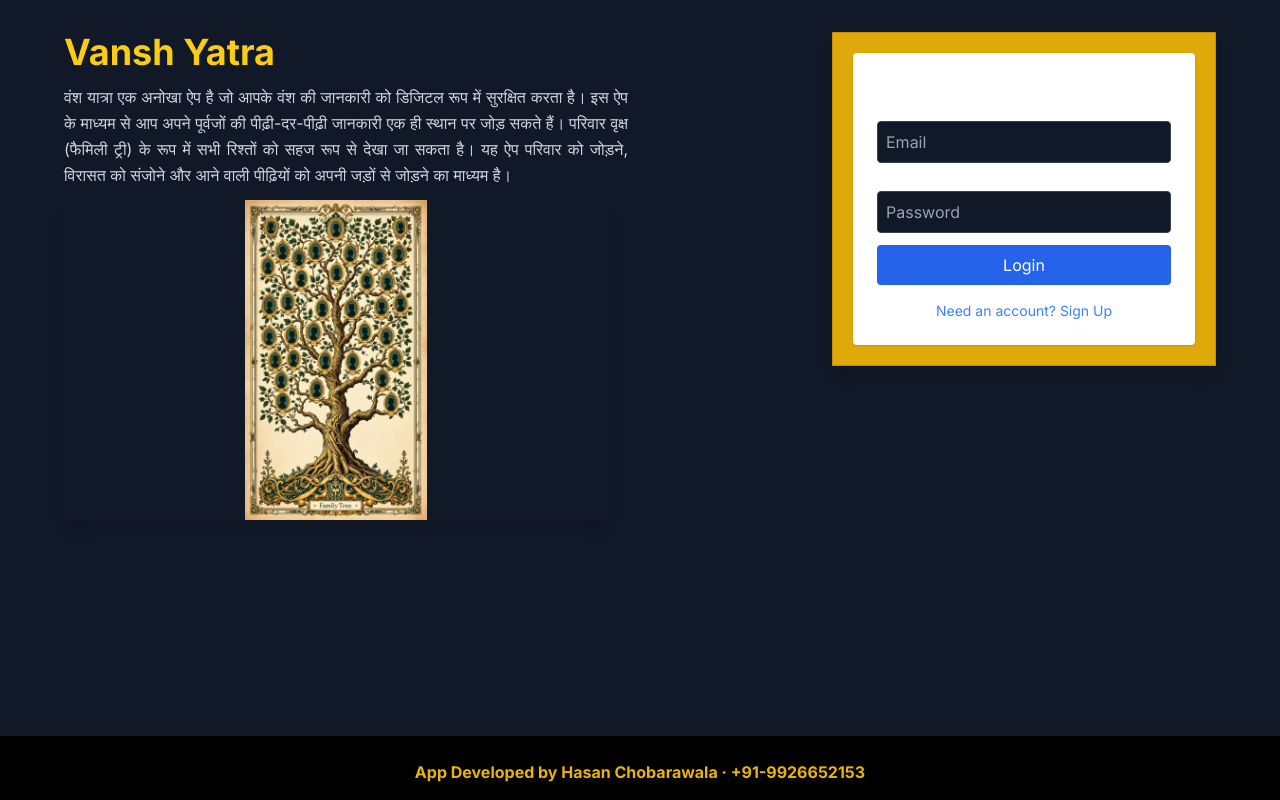
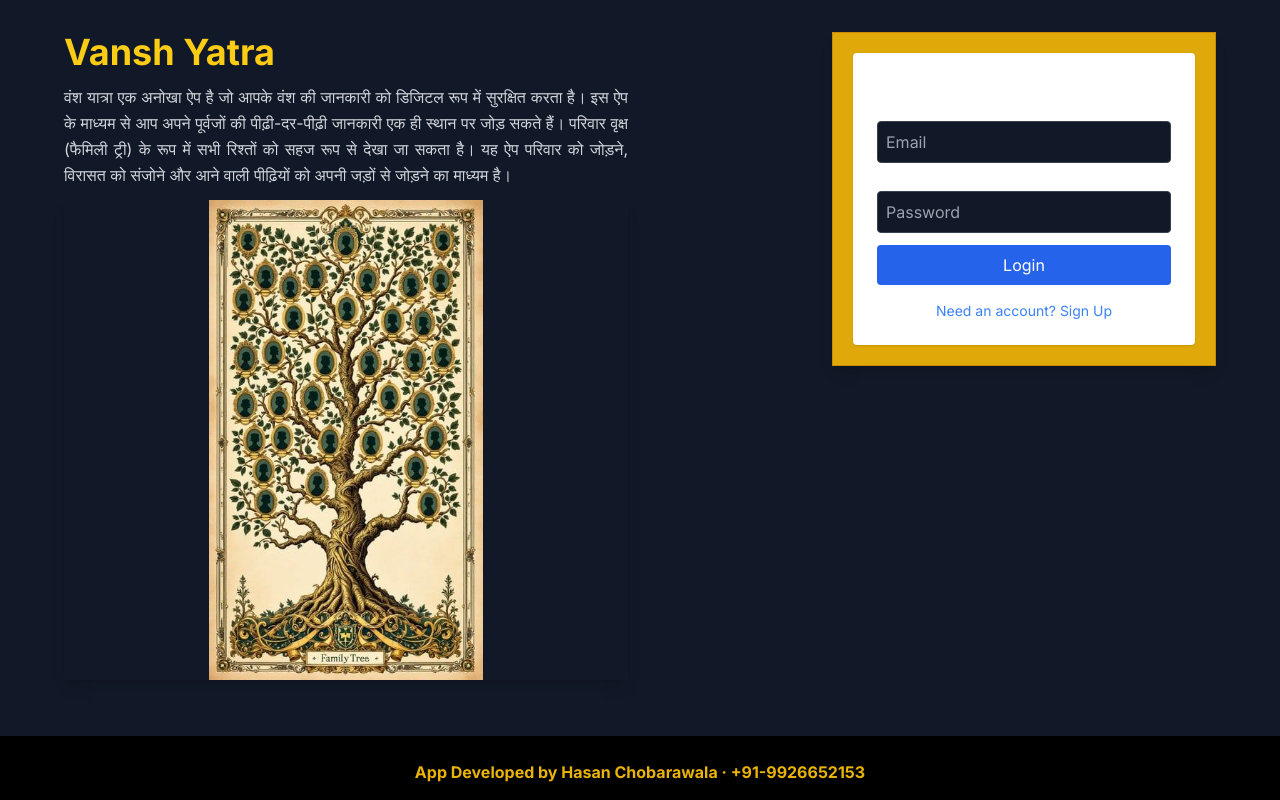
Before and after one commit to hasanchobarawala/Vansh-Yatra, a Next.js app: page / in a window 1280 px wide. Built offline with nearby package versions, Linux system fonts and the light colour scheme; no server answers.

Commit message:
Update page.tsx

```diff
--- a/src/app/page.tsx
+++ b/src/app/page.tsx
@@ -25,7 +25,7 @@ export default function HomePage() {
   <img
     src="/family-tree.png"
     alt="Family Tree"
-    className="w-full max-w-[34rem] max-h-[40vh] object-contain rounded-lg shadow-lg"
+    className="w-full max-w-[40rem] max-h-[60vh] object-contain rounded-lg shadow-lg"
   />
 </div>
 
```
